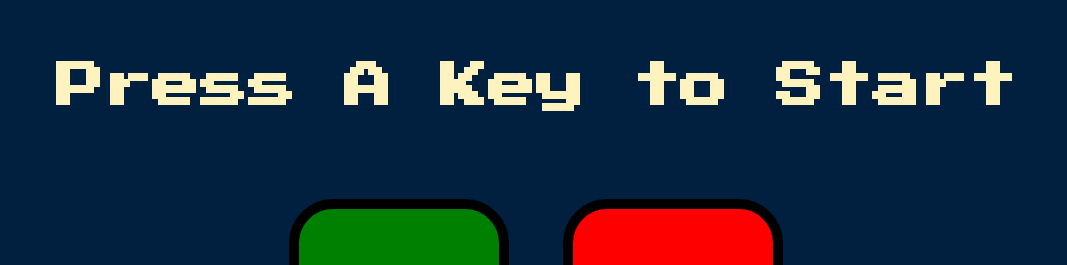
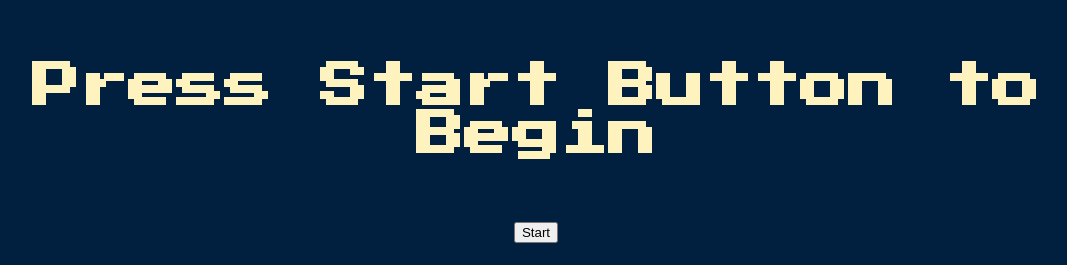
Before and after one commit to sumitnagar8125/Simon-Game, a plain HTML site: page index.html in a window 1280 px wide. Shown: the top 265 px of the page, without its empty margins (104-1171 px from the left). Drawn offline with nearby package versions, Linux system fonts and the light colour scheme.

Commit message:
Update index.html

```diff
--- a/index.html
+++ b/index.html
@@ -1,43 +1,27 @@
 <!DOCTYPE html>
 <html lang="en" dir="ltr">
-
 <head>
   <meta charset="utf-8">
   <title>Simon</title>
   <link rel="stylesheet" href="styles.css">
   <link href="https://fonts.googleapis.com/css?family=Press+Start+2P" rel="stylesheet">
 </head>
-
 <body>
-  <h1 id="level-title">Press A Key to Start</h1>
+  <h1 id="level-title">Press Start Button to Begin</h1>
   <div class="container">
+    <div>
+      <button id="start-button" class="start-btn">Start</button>
+    </div>
     <div class="row">
-
-      <div type="button" id="green" class="btn green">
-
-      </div>
-
-      <div type="button" id="red" class="btn red">
-
-      </div>
+      <div type="button" id="green" class="btn green"></div>
+      <div type="button" id="red" class="btn red"></div>
     </div>
-
     <div class="row">
-
-      <div type="button" id="yellow" class="btn yellow">
-
-      </div>
-      <div type="button" id="blue" class="btn blue">
-
-      </div>
-
+      <div type="button" id="yellow" class="btn yellow"></div>
+      <div type="button" id="blue" class="btn blue"></div>
     </div>
-
   </div>
-
   <script src="https://ajax.googleapis.com/ajax/libs/jquery/3.3.1/jquery.min.js"></script>
   <script src="game.js" charset="utf-8"></script>
-
 </body>
-
 </html>
```
